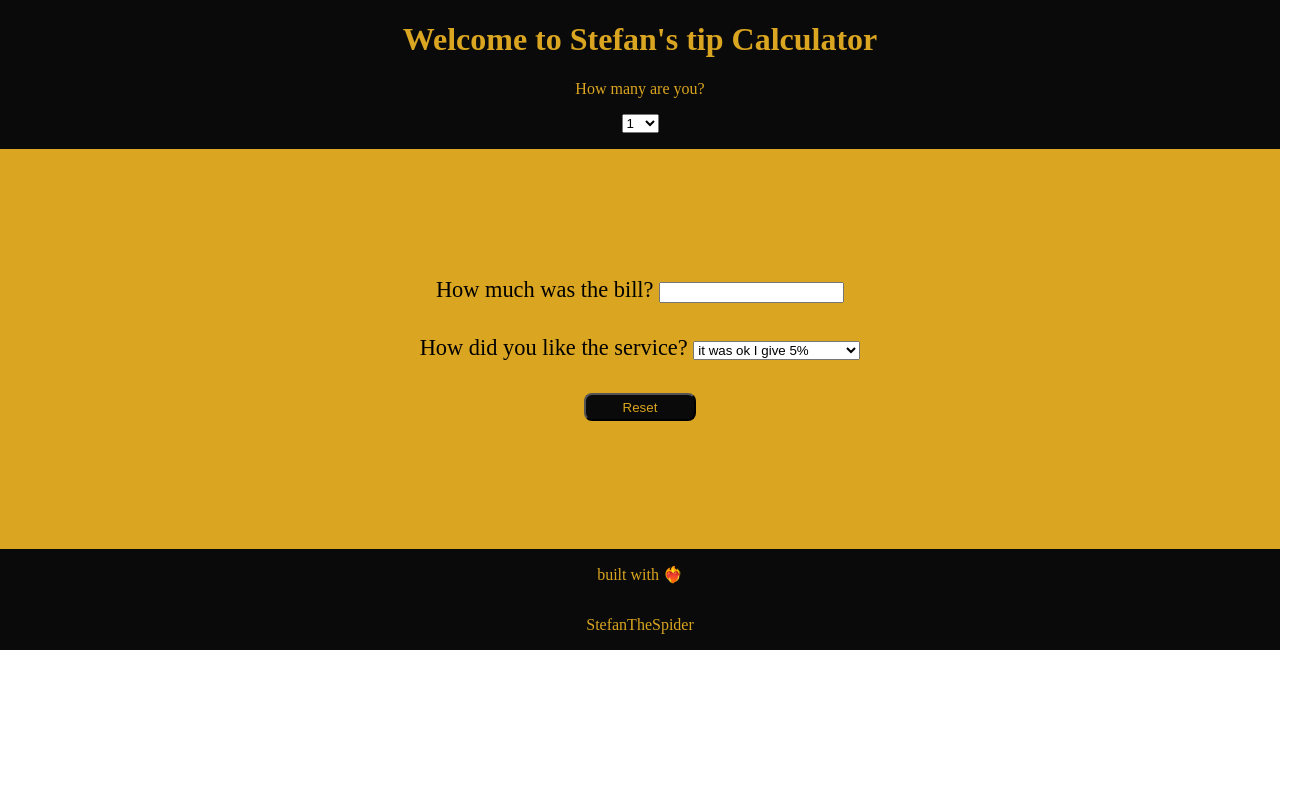
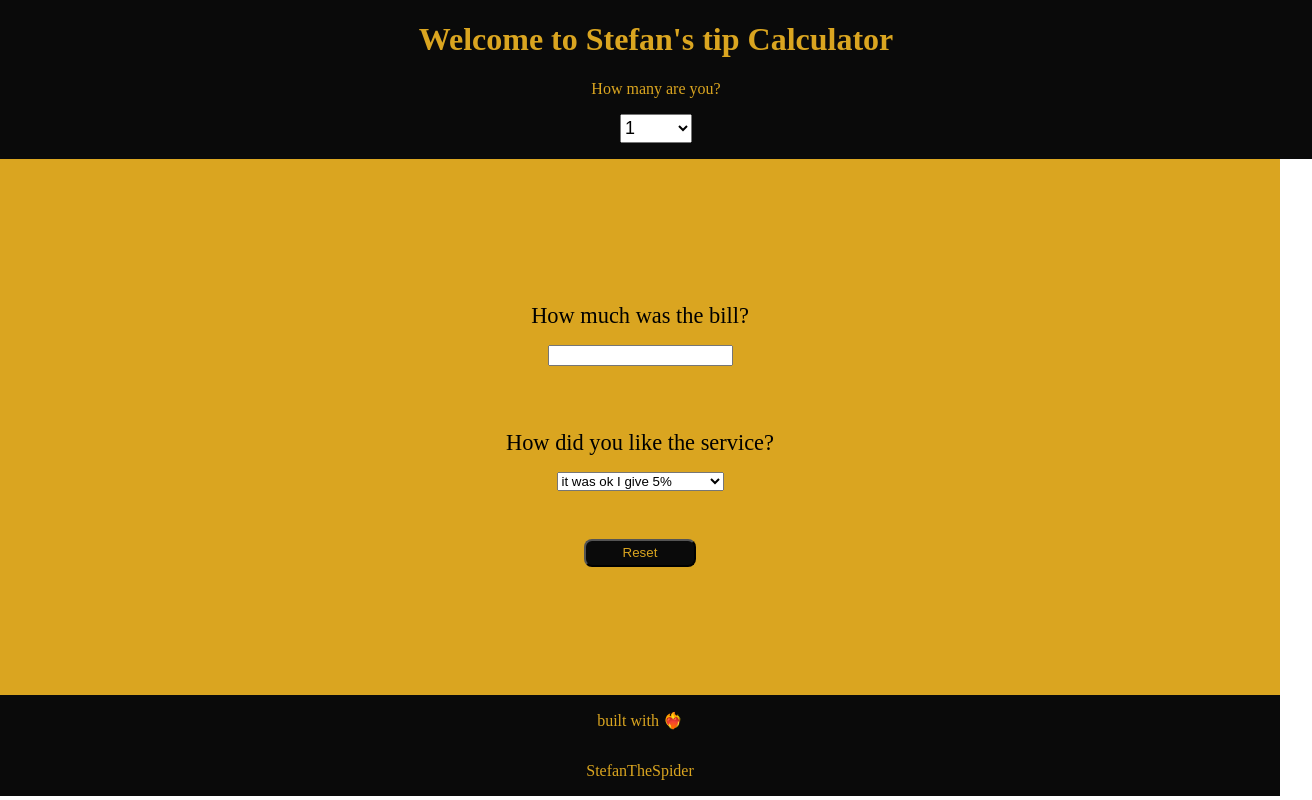
Before and after one commit to StefanTheSpider/tip-calculator, a React (Create React App) app: page / in a window 1280 px wide. Shown: the whole page, 1312 px wide, since content can reach past the window. Built offline with nearby package versions, Linux system fonts and the light colour scheme.

Commit message:
flex added to bill and tip

```diff
--- a/src/Bill.js
+++ b/src/Bill.js
@@ -1,6 +1,6 @@
 export default function Bill({ onSetBill }) {
     return (
-        <div>
+        <div className="bill-container">
             <label htmlFor="bill">How much was the bill? </label>
             <input
                 id="bill"
--- a/src/Tip.js
+++ b/src/Tip.js
@@ -1,6 +1,6 @@
 export default function Tip({ tip, onSetTip }) {
     return (
-        <div>
+        <div className="bill-container">
             <label htmlFor="tip">How did you like the service? </label>
             <select
                 id="tip"
--- a/src/index.css
+++ b/src/index.css
@@ -16,6 +16,8 @@ body {
 }
 
 .header-container {
+    padding-left: 1rem;
+    padding-right: 1rem;
     width: 100%;
     background-color: #0a0a0a;
     color: #daa520;
@@ -30,6 +32,22 @@ body {
     margin-bottom: 1rem;
 }
 
+.header-container > select {
+    width: 4.5rem;
+    height: 1.8rem;
+    font-size: large;
+}
+
+.bill-container {
+    display: flex;
+    flex-direction: column;
+    justify-content: center;
+    align-items: center;
+    gap: 1rem;
+    padding: 1rem;
+    width: 100%;
+}
+
 .total {
     display: flex;
     flex-direction: column;
@@ -42,6 +60,12 @@ body {
 .split {
     display: flex;
     gap: 0.5rem;
+    align-items: center;
+}
+
+.split > input {
+    width: 1.5rem;
+    height: 1.5rem;
 }
 
 .button {
```
